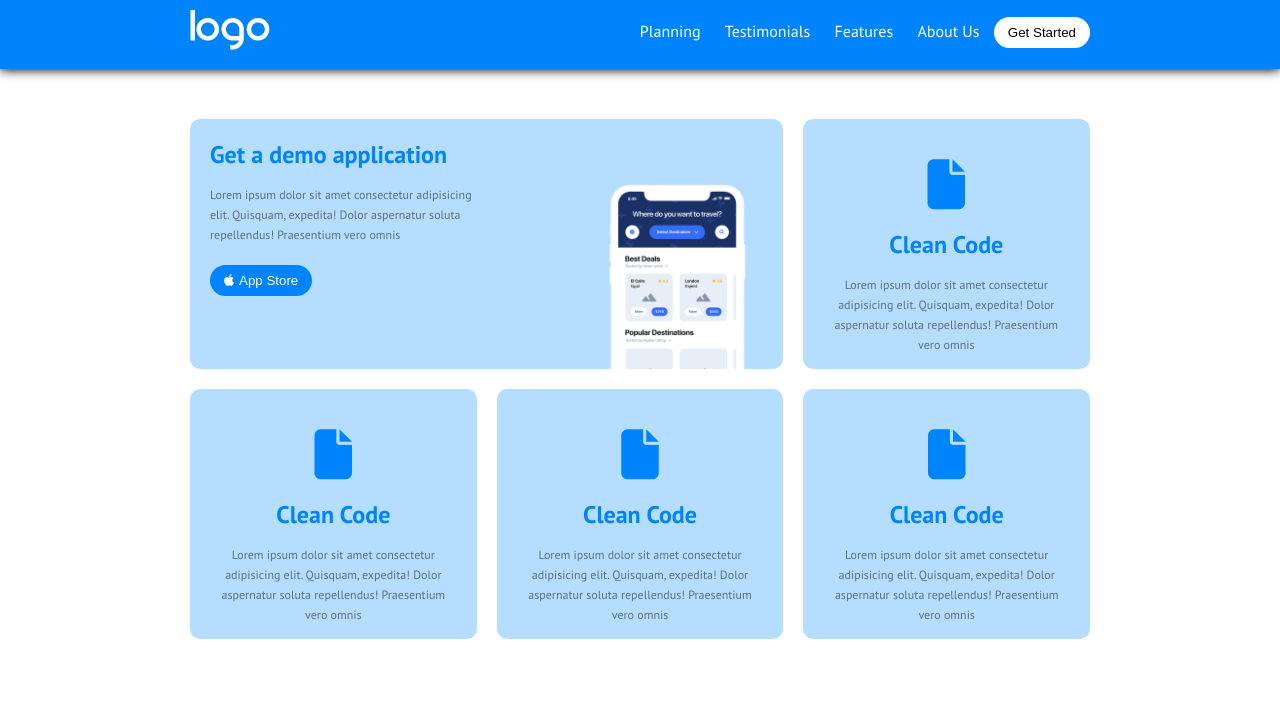
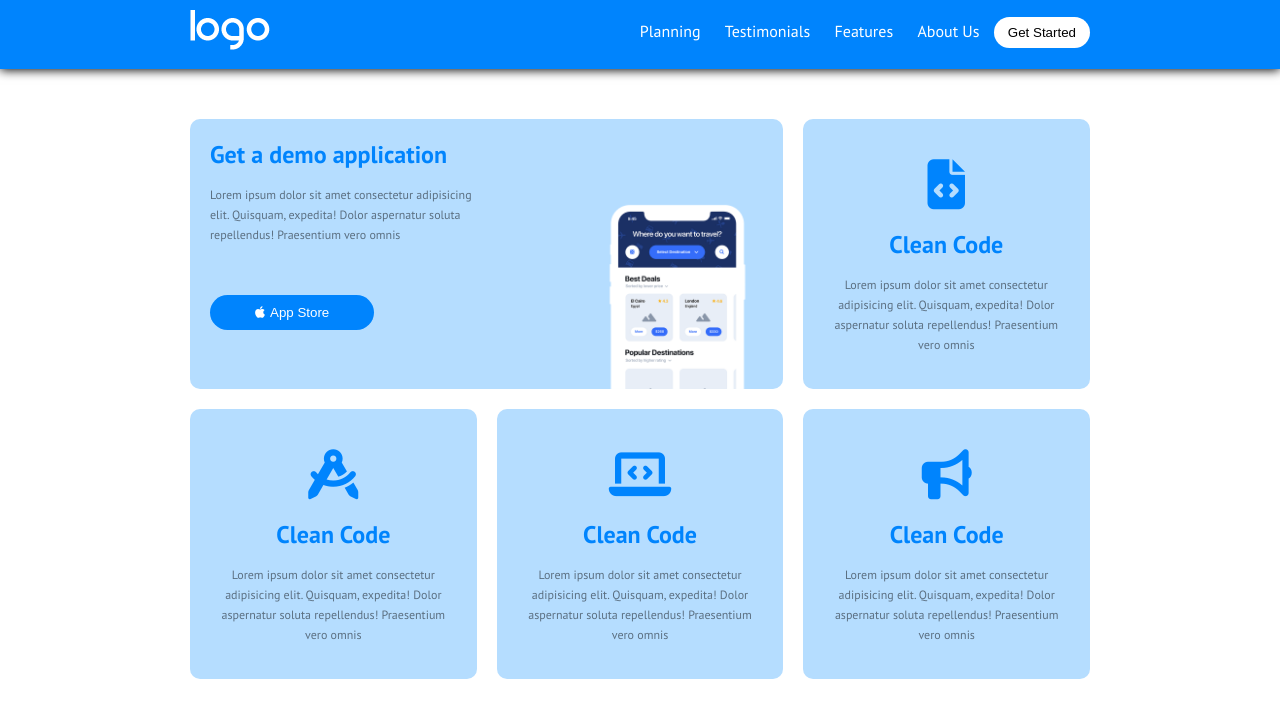
Before and after one commit to GiacomoSeveri/htmlcss-responsive-layout, a plain HTML site: page index.html in a window 1280 px wide. Drawn offline with Linux system fonts and the light colour scheme.

Commit message:
fixed first section

```diff
--- a/css/style.css
+++ b/css/style.css
@@ -15,13 +15,6 @@ body {
     margin: 0 auto;
 }
 
-.btn {
-    padding: 8px 14px;
-    border-radius: 30px;
-    border: 0;
-    cursor: pointer;
-}
-
 /* header */
 
 header {
@@ -29,7 +22,6 @@ header {
     color: #fff;
     padding: 10px 0 15px 0;
     box-shadow: 0 1px 10px 0 #000;
-    position: sticky;
 }
 
 .flex-c {
@@ -47,6 +39,13 @@ a {
     text-decoration: none;
     color: #fff;
     padding: 0 10px;
+}
+
+.btn-h {
+    padding: 8px 14px;
+    border-radius: 30px;
+    border: 0;
+    cursor: pointer;
 }
 
 .btn-w {
@@ -79,12 +78,12 @@ a {
     position: relative;
     right: 0;
     top: 0;
-    height: 250px;
+    height: 270px;
 }
 
 .paragraph-1 {
     width: 50%;
-    margin-bottom: 20px;
+    margin-bottom: 50px;
 }
 
 .phone {
@@ -92,6 +91,13 @@ a {
     position: absolute;
     bottom: 0;
     right: 20px;
+}
+
+.btn-m {
+    padding: 10px 45px;
+    border-radius: 30px;
+    border: 0;
+    cursor: pointer;
 }
 
 .btn-b {
@@ -109,7 +115,7 @@ a {
     padding: 20px;
     border-radius: 10px;
     text-align: center;
-    height: 250px;
+    height: 270px;
 }
 
 .card-title {
@@ -142,5 +148,5 @@ a {
     padding: 20px;
     border-radius: 10px;
     text-align: center;
-    height: 250px;
+    height: 270px;
 }
--- a/index.html
+++ b/index.html
@@ -24,7 +24,7 @@
                     <a href="#2">Testimonials</a>
                     <a href="#3">Features</a>
                     <a href="#4">About Us</a>
-                    <button class="btn btn-w">Get Started</button>
+                    <button class="btn-h btn-w">Get Started</button>
                 </nav>
             </div>
         </div>
@@ -38,11 +38,11 @@
                         <div class="card-66">
                             <h2 class="card-title color-title">Get a demo application</h2>
                             <p class="color-p paragraph-1">Lorem ipsum dolor sit amet consectetur adipisicing elit. Quisquam, expedita! Dolor aspernatur soluta repellendus! Praesentium vero omnis</p>
-                            <button class="btn btn-b"><i class="fa-brands fa-apple"></i>App Store</button>
+                            <button class="btn-m btn-b"><i class="fa-brands fa-apple"></i>App Store</button>
                             <img src="img/phone.png" alt="Telefno" class="phone">
                         </div>
                         <div class="card-32">
-                            <span><i class="fa-solid fa-file icon-c"></i></span>
+                            <span><i class="fa-solid fa-file-code icon-c"></i></span>
                             <h2 class="card-title color-title">Clean Code</h2>
                             <p class="color-p paragraph">Lorem ipsum dolor sit amet consectetur adipisicing elit. Quisquam, expedita! Dolor aspernatur soluta repellendus! Praesentium vero omnis</p>
                         </div>
@@ -51,17 +51,17 @@
                 <div class="cards-down">
                     <div class="row">
                         <div class="card">
-                            <span><i class="fa-solid fa-file icon-c"></i></span>
+                            <span><i class="fa-solid fa-compass-drafting icon-c"></i></span>
                             <h2 class="card-title color-title">Clean Code</h2>
                             <p class="color-p paragraph">Lorem ipsum dolor sit amet consectetur adipisicing elit. Quisquam, expedita! Dolor aspernatur soluta repellendus! Praesentium vero omnis</p>
                         </div>
                         <div class="card">
-                            <span><i class="fa-solid fa-file icon-c"></i></span>
+                            <span><i class="fa-solid fa-laptop-code icon-c"></i></span>
                             <h2 class="card-title color-title">Clean Code</h2>
                             <p class="color-p paragraph">Lorem ipsum dolor sit amet consectetur adipisicing elit. Quisquam, expedita! Dolor aspernatur soluta repellendus! Praesentium vero omnis</p>
                         </div>
                         <div class="card">
-                            <span><i class="fa-solid fa-file icon-c"></i></span>
+                            <span><i class="fa-solid fa-bullhorn icon-c"></i></span>
                             <h2 class="card-title color-title">Clean Code</h2>
                             <p class="color-p paragraph">Lorem ipsum dolor sit amet consectetur adipisicing elit. Quisquam, expedita! Dolor aspernatur soluta repellendus! Praesentium vero omnis</p>
                         </div>
```
